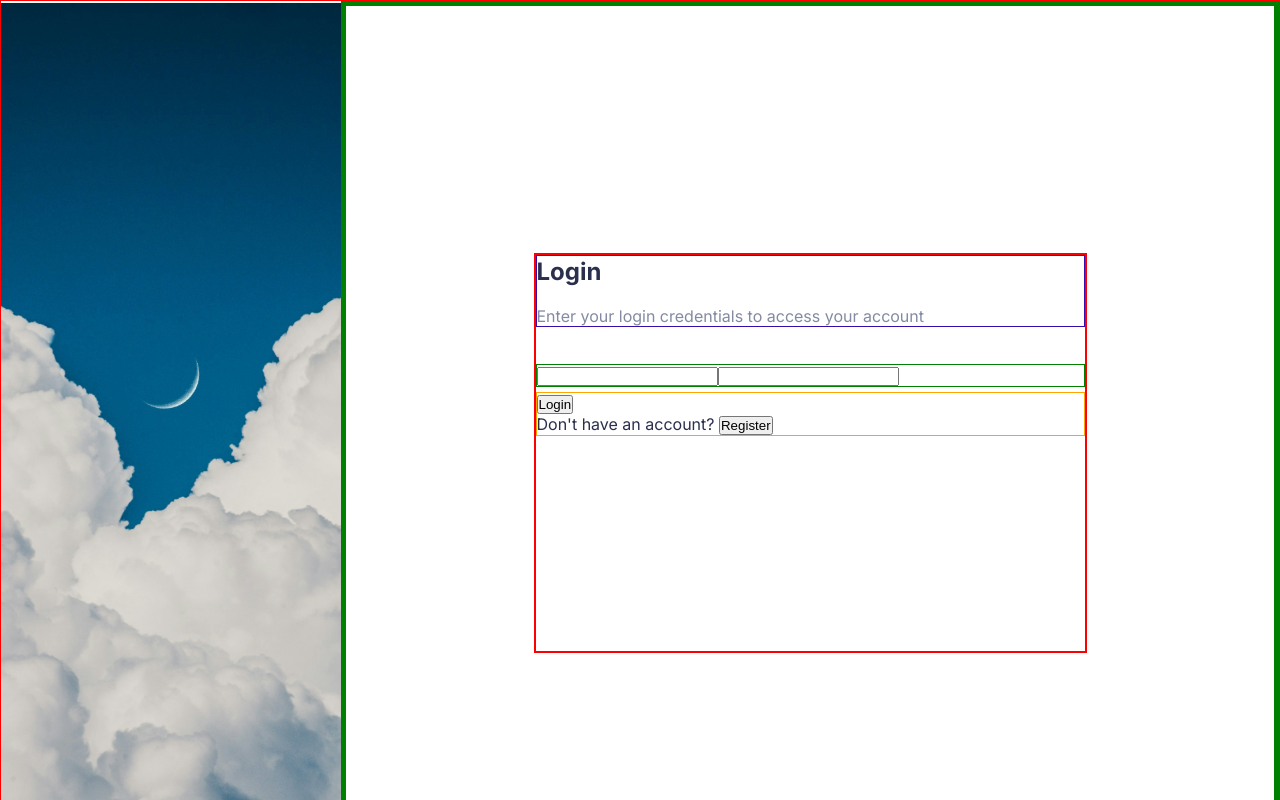
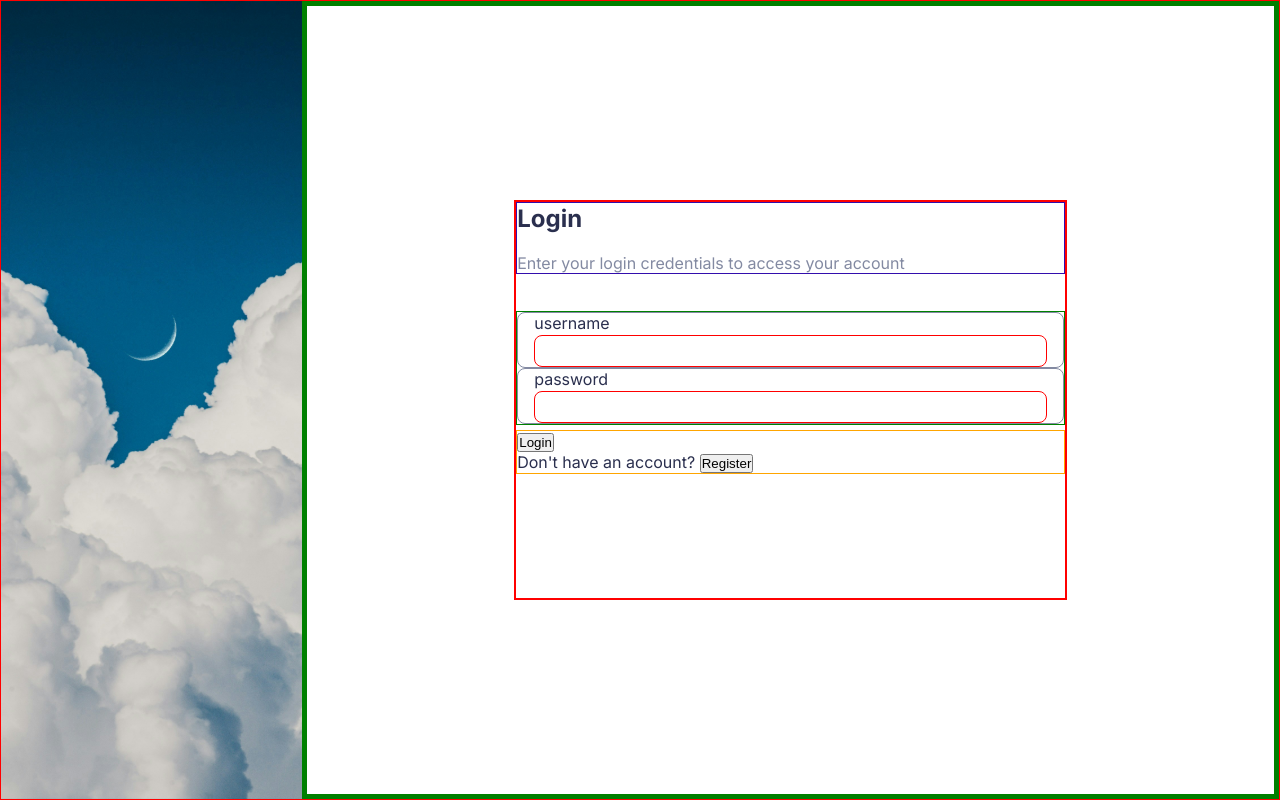
Before and after one commit to NSENGIYUMVA-Christian/weather-app-nextjs, a Next.js app in the folder client/: page /auth in a window 1280 px wide. Built offline with nearby package versions, Linux system fonts and the light colour scheme.

Commit message:
done with basic styling form fields

```diff
--- a/client/app/auth/page.module.scss
+++ b/client/app/auth/page.module.scss
@@ -7,8 +7,8 @@ $skyBlue:#00608B;
 .mainContainer{
     border:1px solid red;
     display: flex;
-    width:100%;
-    height:100%
+   height: 100vh;
+
 }
 
 .col2{
@@ -47,7 +47,25 @@ $skyBlue:#00608B;
        }
 }
 .col2Row2{
-    border: 1px solid green
+    border: 1px solid green;
+    display:flex;
+    flex-direction: column;
+    .field{
+        border:1px solid $darkgrey;
+        width:100%;
+        height: 56px;
+        display: flex;
+        flex-direction: column;
+        border-radius: 8px;
+        padding:0px 16px;
+        gap:2px;
+        input{
+            border:1px solid red;
+            width:100%;
+            height:100%;
+            border-radius: 8px;
+        }
+    }
 }
 .col2Row3{
     border: 1px solid orange
--- a/client/app/auth/page.tsx
+++ b/client/app/auth/page.tsx
@@ -86,8 +86,18 @@
     <p>Enter your login credentials to access your account</p>
       </div>
       <div className={styles.col2Row2} >
-      <input type='text' name='username' value={loginData.username} onChange={handleLoginDataChange} />
-    <input type='password' name='password' value={loginData.password} onChange={handleLoginDataChange} />
+        {/* field */}
+        <div className={styles.field} >
+          <label htmlFor="">username</label>
+        <input type='text' name='username' value={loginData.username} onChange={handleLoginDataChange} />
+        </div>
+         {/* field */}
+        <div className={styles.field} >
+        <label htmlFor="">password</label>
+        <input type='password' name='password' value={loginData.password} onChange={handleLoginDataChange} />
+        </div>
+
+
       </div>
       <div className={styles.col2Row3} >
       <button type='submit' onClick={submitLoginData}>Login</button>
```
